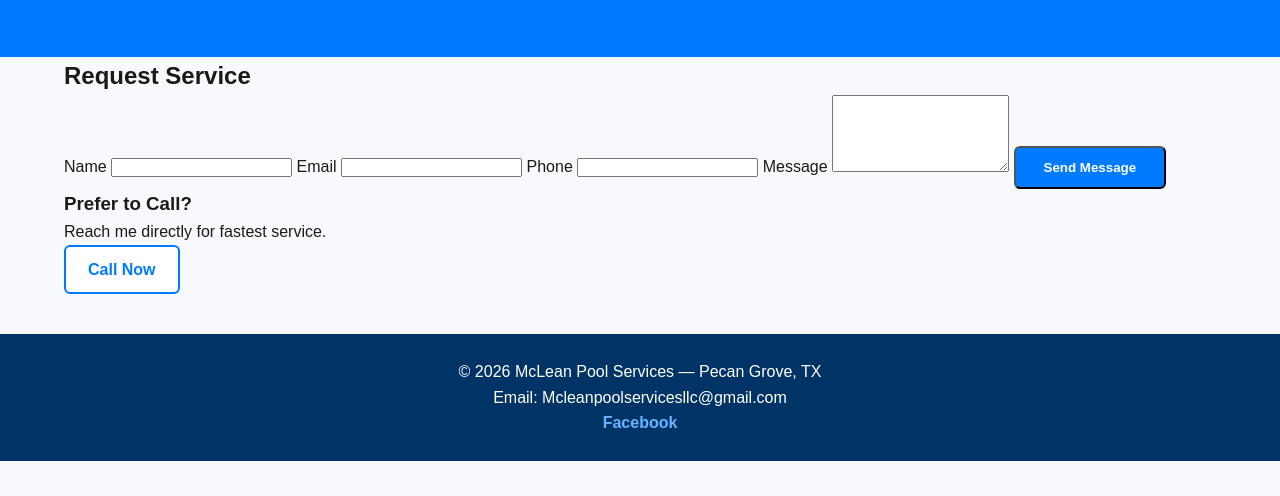
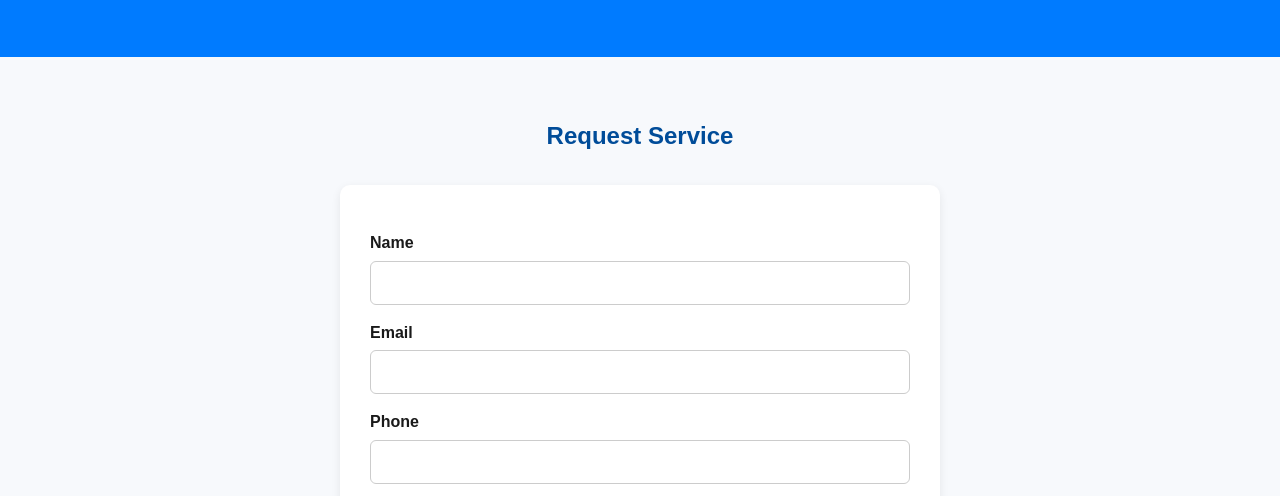
Before and after one commit to MPS20251990/mps-clean, a website: page pages/contact.html in a window 1280 px wide. Shown: the part 254-750 px from the top of the page. Drawn offline with Linux system fonts and the light colour scheme.

Commit message:
Update style.css

```diff
--- a/assets/css/style.css
+++ b/assets/css/style.css
@@ -315,3 +315,56 @@ a {
     text-align: center;
     margin-top: 30px;
 }
+/* --------------------------------------------------
+   CONTACT PAGE
+-------------------------------------------------- */
+.contact-section {
+    padding: 60px 0;
+}
+
+.contact-section h2 {
+    text-align: center;
+    color: #004c99;
+    margin-bottom: 30px;
+}
+
+.contact-form {
+    background: white;
+    padding: 30px;
+    border-radius: 10px;
+    box-shadow: 0 3px 10px rgba(0,0,0,0.08);
+    max-width: 600px;
+    margin: auto;
+}
+
+.contact-form label {
+    font-weight: bold;
+    margin-top: 15px;
+    display: block;
+}
+
+.contact-form input,
+.contact-form textarea {
+    width: 100%;
+    padding: 12px;
+    margin-top: 5px;
+    border: 1px solid #ccc;
+    border-radius: 6px;
+    font-size: 1rem;
+}
+
+.form-status {
+    margin-top: 15px;
+    font-weight: bold;
+    text-align: center;
+}
+
+.contact-info {
+    text-align: center;
+    margin-top: 40px;
+}
+
+.contact-info h3 {
+    color: #004c99;
+    margin-bottom: 10px;
+}
```
